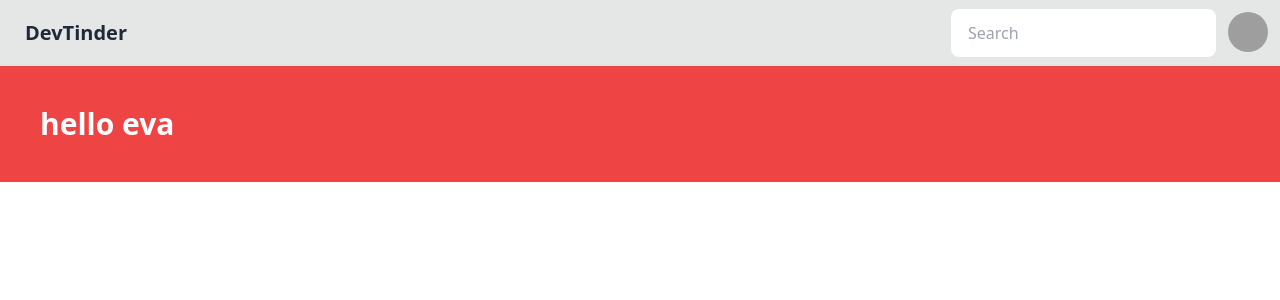
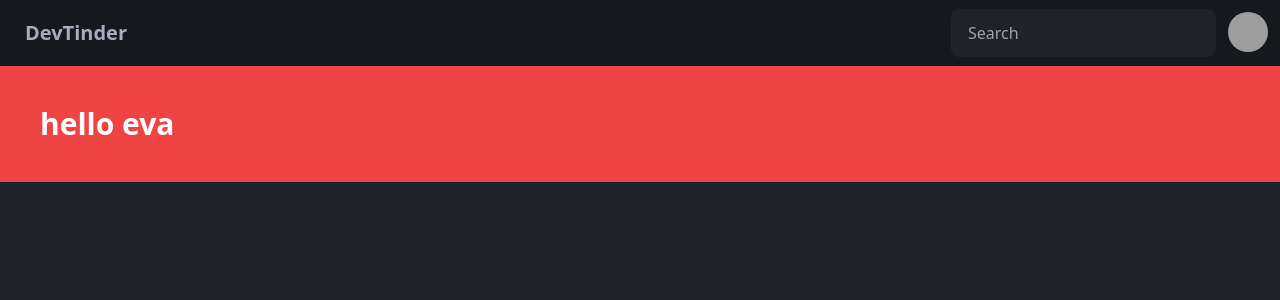
Before and after one commit to Evasaraf/devTinder-web, a React (Vite) app: page / in a window 1280 px wide. Shown: the top 300 px of the page. Built offline with nearby package versions, Linux system fonts and the light colour scheme; grey boxes are pictures that could not be loaded.

Commit message:
changing the theme to dark of our webpage

```diff
--- a/index.html
+++ b/index.html
@@ -1,5 +1,5 @@
 <!doctype html>
-<html lang="en">
+<html lang="en" data-theme="dark">
   <head>
     <meta charset="UTF-8" />
     <link rel="icon" type="image/svg+xml" href="/favicon.svg" />
--- a/tailwind.config.js
+++ b/tailwind.config.js
@@ -4,8 +4,13 @@
     "./index.html",
     "./src/**/*.{js,ts,jsx,tsx}",
   ],
+  darkMode: 'class',
   theme: {
     extend: {},
   },
   plugins: [require('daisyui')],
+
+  daisyui: {
+    themes: ["light", "dark", "cupcake"],
+  },
 }
```
